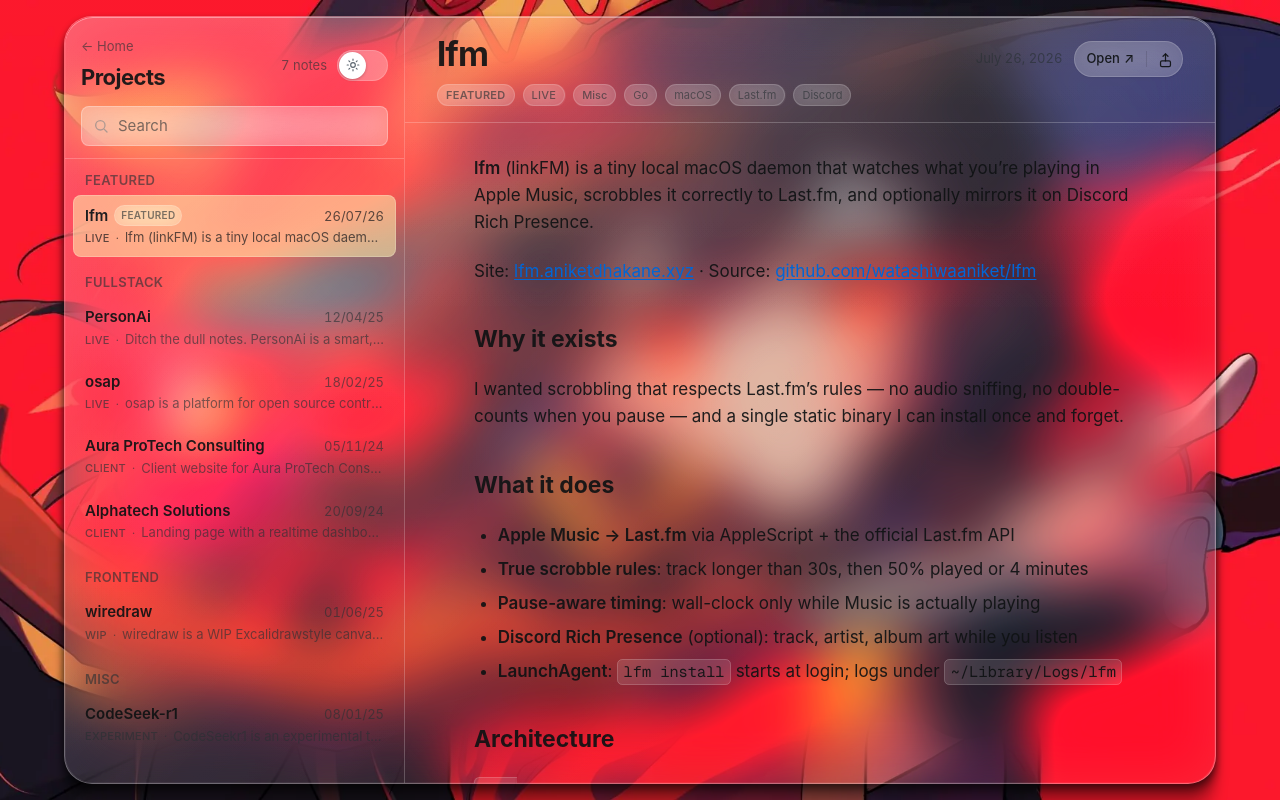
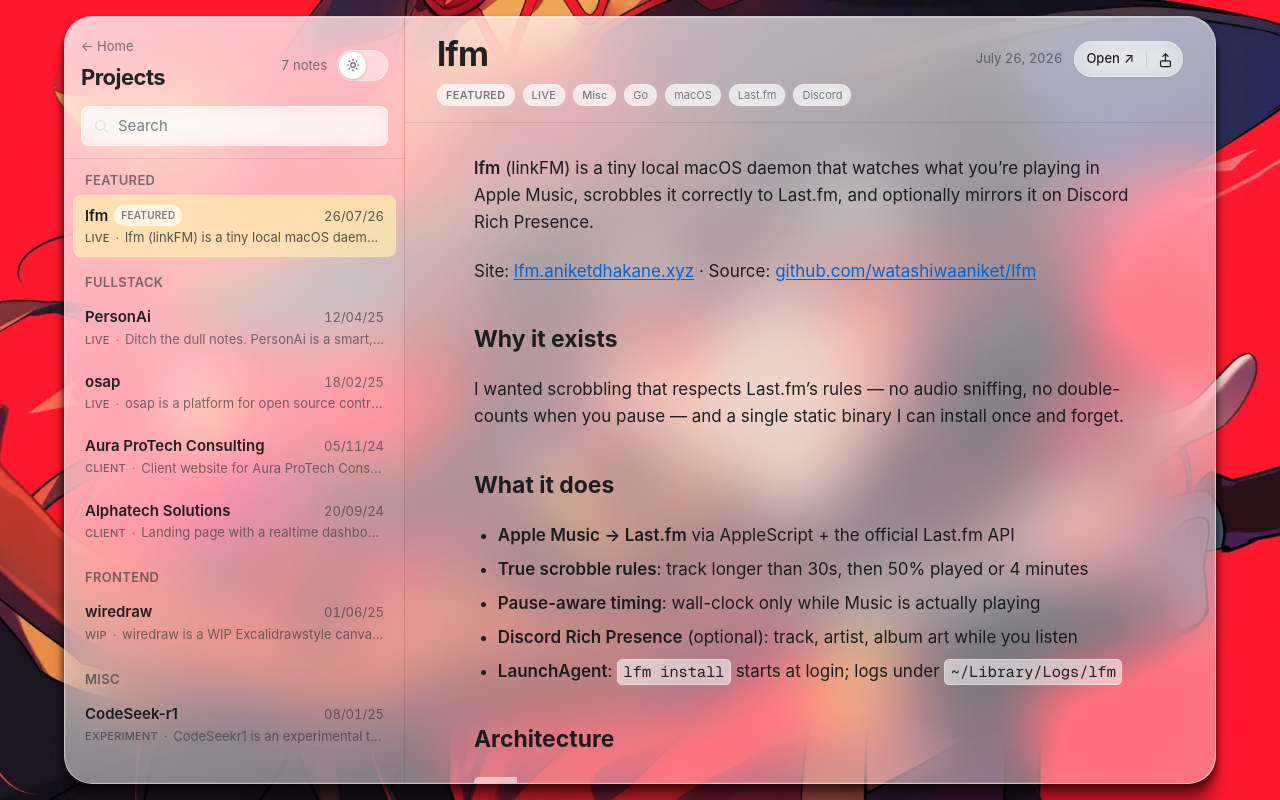
Before and after one commit to watashiwaaniket/aniketdhakane, a Next.js app: page /projects/lfm in a window 1280 px wide. Built offline with nearby package versions, Linux system fonts and the light colour scheme.

Commit message:
improved the liquid glass css

```diff
--- a/src/app/projects/notes.css
+++ b/src/app/projects/notes.css
@@ -3,16 +3,16 @@
 .projects-notes {
   color-scheme: light;
 
-  /* Liquid glass surfaces */
-  --glass-fill: rgba(255, 255, 255, 0.063);
-  --glass-fill-strong: rgba(255, 255, 255, 0.12);
-  --glass-fill-soft: rgba(255, 255, 255, 0.05);
-  --glass-stroke: rgba(255, 255, 255, 0.32);
-  --glass-stroke-soft: rgba(255, 255, 255, 0.16);
+  /* Liquid glass — light mode: milky / bright frost */
+  --glass-fill: rgba(255, 255, 255, 0.42);
+  --glass-fill-strong: rgba(255, 255, 255, 0.55);
+  --glass-fill-soft: rgba(255, 255, 255, 0.28);
+  --glass-stroke: rgba(255, 255, 255, 0.55);
+  --glass-stroke-soft: rgba(255, 255, 255, 0.35);
   --glass-highlight: linear-gradient(
     135deg,
-    rgba(255, 255, 255, 0.28) 0%,
-    rgba(255, 255, 255, 0.06) 40%,
+    rgba(255, 255, 255, 0.55) 0%,
+    rgba(255, 255, 255, 0.14) 40%,
     rgba(255, 255, 255, 0) 70%
   );
   /* Figma liquid-glass multi-layer depth (as box-shadow so backdrop-filter works) */
@@ -22,29 +22,29 @@
     0 23px 14px rgba(0, 0, 0, 0.22),
     0 10px 10px rgba(0, 0, 0, 0.38),
     0 3px 6px rgba(0, 0, 0, 0.44);
-  --glass-blur: 28px;
-  --glass-saturate: 1.55;
+  --glass-blur: 32px;
+  --glass-saturate: 1.45;
 
   --notes-sidebar: transparent;
   --notes-app-bg: var(--glass-fill);
   --notes-surface: transparent;
   --notes-text: rgba(15, 18, 20, 0.92);
   --notes-muted: rgba(40, 48, 52, 0.62);
-  --notes-divider: rgba(255, 255, 255, 0.22);
-  --notes-hover: rgba(255, 255, 255, 0.14);
-  --notes-selection: rgba(255, 243, 176, 0.55);
+  --notes-divider: rgba(0, 0, 0, 0.08);
+  --notes-hover: rgba(255, 255, 255, 0.45);
+  --notes-selection: rgba(255, 243, 176, 0.65);
   --notes-selection-text: #1d1d1f;
   --notes-accent: #0066d6;
-  --notes-input-bg: rgba(255, 255, 255, 0.22);
-  --notes-toolbar-bg: rgba(255, 255, 255, 0.18);
-  --notes-toolbar-divider: rgba(0, 0, 0, 0.12);
-  --notes-search-border: rgba(255, 255, 255, 0.28);
+  --notes-input-bg: rgba(255, 255, 255, 0.5);
+  --notes-toolbar-bg: rgba(255, 255, 255, 0.42);
+  --notes-toolbar-divider: rgba(0, 0, 0, 0.1);
+  --notes-search-border: rgba(255, 255, 255, 0.55);
   --notes-prose-secondary: rgba(40, 48, 52, 0.72);
-  --notes-blockquote-border: rgba(0, 0, 0, 0.18);
-  --notes-toggle-track: rgba(255, 255, 255, 0.28);
+  --notes-blockquote-border: rgba(0, 0, 0, 0.16);
+  --notes-toggle-track: rgba(255, 255, 255, 0.45);
   --notes-toggle-thumb: #ffffff;
   --notes-toggle-icon: #5c6670;
-  --notes-menu-bg: rgba(255, 255, 255, 0.35);
+  --notes-menu-bg: rgba(255, 255, 255, 0.55);
   --notes-toast-bg: rgba(29, 29, 31, 0.88);
   --notes-toast-text: #ffffff;
   --notes-canvas-a: #e8e4df;
@@ -52,9 +52,9 @@
   --notes-canvas-c: #ebebed;
   --notes-scrim: linear-gradient(
     180deg,
-    rgba(255, 255, 255, 0.12) 0%,
-    rgba(255, 255, 255, 0.04) 50%,
-    rgba(255, 255, 255, 0.1) 100%
+    rgba(255, 255, 255, 0.18) 0%,
+    rgba(255, 255, 255, 0.08) 50%,
+    rgba(255, 255, 255, 0.14) 100%
   );
 
   font-family:
@@ -67,44 +67,47 @@
 html[data-theme="dark"] .projects-notes {
   color-scheme: dark;
 
-  --glass-fill: rgba(20, 22, 26, 0.28);
-  --glass-fill-strong: rgba(255, 255, 255, 0.08);
-  --glass-fill-soft: rgba(255, 255, 255, 0.04);
-  --glass-stroke: rgba(255, 255, 255, 0.16);
+  /* Liquid glass — dark mode: deep / smoky frost */
+  --glass-fill: rgba(8, 10, 14, 0.58);
+  --glass-fill-strong: rgba(0, 0, 0, 0.45);
+  --glass-fill-soft: rgba(0, 0, 0, 0.32);
+  --glass-stroke: rgba(255, 255, 255, 0.12);
   --glass-stroke-soft: rgba(255, 255, 255, 0.08);
   --glass-highlight: linear-gradient(
     135deg,
-    rgba(255, 255, 255, 0.14) 0%,
-    rgba(255, 255, 255, 0.03) 42%,
+    rgba(255, 255, 255, 0.1) 0%,
+    rgba(255, 255, 255, 0.02) 42%,
     rgba(255, 255, 255, 0) 72%
   );
   --glass-shadow:
-    0 63px 18px rgba(0, 0, 0, 0.06),
-    0 40px 16px rgba(0, 0, 0, 0.14),
-    0 23px 14px rgba(0, 0, 0, 0.28),
-    0 10px 10px rgba(0, 0, 0, 0.4),
-    0 3px 6px rgba(0, 0, 0, 0.48);
+    0 63px 18px rgba(0, 0, 0, 0.08),
+    0 40px 16px rgba(0, 0, 0, 0.18),
+    0 23px 14px rgba(0, 0, 0, 0.32),
+    0 10px 10px rgba(0, 0, 0, 0.45),
+    0 3px 6px rgba(0, 0, 0, 0.55);
+  --glass-blur: 34px;
+  --glass-saturate: 1.25;
 
   --notes-sidebar: transparent;
   --notes-app-bg: var(--glass-fill);
   --notes-surface: transparent;
   --notes-text: rgba(245, 247, 248, 0.94);
   --notes-muted: rgba(210, 218, 222, 0.68);
-  --notes-divider: rgba(255, 255, 255, 0.1);
+  --notes-divider: rgba(255, 255, 255, 0.08);
   --notes-hover: rgba(255, 255, 255, 0.08);
   --notes-selection: rgba(110, 99, 43, 0.55);
   --notes-selection-text: #f5f5f7;
   --notes-accent: #5eb0ff;
-  --notes-input-bg: rgba(0, 0, 0, 0.28);
-  --notes-toolbar-bg: rgba(255, 255, 255, 0.08);
-  --notes-toolbar-divider: rgba(255, 255, 255, 0.14);
+  --notes-input-bg: rgba(0, 0, 0, 0.42);
+  --notes-toolbar-bg: rgba(0, 0, 0, 0.35);
+  --notes-toolbar-divider: rgba(255, 255, 255, 0.12);
   --notes-search-border: rgba(255, 255, 255, 0.1);
   --notes-prose-secondary: rgba(210, 218, 222, 0.78);
-  --notes-blockquote-border: rgba(255, 255, 255, 0.22);
-  --notes-toggle-track: rgba(255, 255, 255, 0.14);
+  --notes-blockquote-border: rgba(255, 255, 255, 0.18);
+  --notes-toggle-track: rgba(0, 0, 0, 0.4);
   --notes-toggle-thumb: #f5f5f7;
   --notes-toggle-icon: #1c1c1e;
-  --notes-menu-bg: rgba(30, 32, 36, 0.55);
+  --notes-menu-bg: rgba(12, 14, 18, 0.72);
   --notes-toast-bg: rgba(242, 242, 247, 0.92);
   --notes-toast-text: #1d1d1f;
   --notes-canvas-a: #0a0a0a;
@@ -112,9 +115,9 @@
   --notes-canvas-c: #0a0a0a;
   --notes-scrim: linear-gradient(
     180deg,
-    rgba(0, 0, 0, 0.28) 0%,
-    rgba(0, 0, 0, 0.12) 50%,
-    rgba(0, 0, 0, 0.22) 100%
+    rgba(0, 0, 0, 0.4) 0%,
+    rgba(0, 0, 0, 0.22) 50%,
+    rgba(0, 0, 0, 0.35) 100%
   );
 }
 
@@ -175,16 +178,18 @@
 .projects-notes .notes-surface-bg {
   background: linear-gradient(
     180deg,
-    rgba(255, 255, 255, 0.04) 0%,
-    transparent 40%
+    rgba(255, 255, 255, 0.18) 0%,
+    rgba(255, 255, 255, 0.04) 45%,
+    transparent 100%
   );
 }
 
 html[data-theme="dark"] .projects-notes .notes-surface-bg {
   background: linear-gradient(
     180deg,
-    rgba(255, 255, 255, 0.03) 0%,
-    transparent 40%
+    rgba(0, 0, 0, 0.22) 0%,
+    rgba(0, 0, 0, 0.08) 45%,
+    transparent 100%
   );
 }
 
@@ -420,12 +425,12 @@
 /* Prefer reduced transparency when user requests less motion/transparency */
 @media (prefers-reduced-transparency: reduce) {
   .projects-notes {
-    --glass-fill: rgba(255, 255, 255, 0.88);
+    --glass-fill: rgba(252, 253, 254, 0.94);
     --glass-blur: 0px;
   }
 
   html[data-theme="dark"] .projects-notes {
-    --glass-fill: rgba(28, 30, 32, 0.92);
+    --glass-fill: rgba(12, 14, 18, 0.96);
   }
 
   .projects-notes .notes-app.liquid-glass {
```
